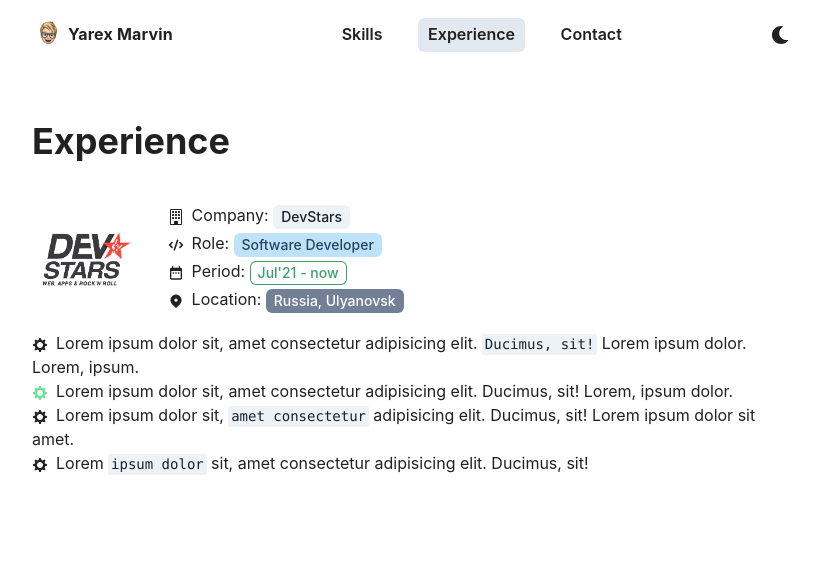
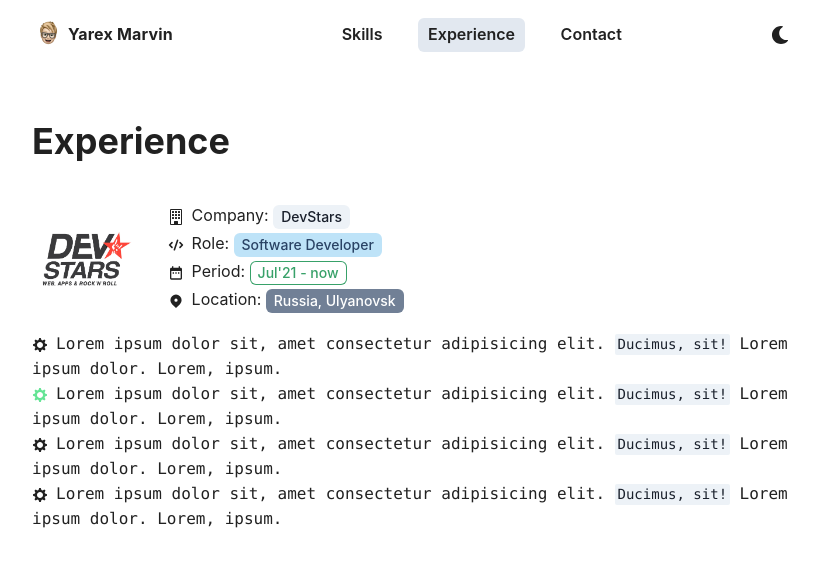
Before and after one commit to yarexmarvin/portfolio, a React (Create React App) app: page /#/experience in a window 1280 px wide. Shown: the top 566 px of the page, without its empty margins (224-1042 px from the left). Built offline with nearby package versions, Linux system fonts and the light colour scheme.

Commit message:
designing textes

```diff
--- a/src/App.css
+++ b/src/App.css
@@ -125,8 +125,11 @@
 .Skills__Environiment .chakra-kbd {
   margin: 5px 3px;
 }
+.Skills-Wrapper-Inner{
+    margin-right: 10px;
+}
 .Skills__Img {
-  margin: 3vh auto 0;
+  margin: 0 auto;
 }
 .Skills-Wrapper {
   display: flex;
--- a/src/App.tsx
+++ b/src/App.tsx
@@ -26,9 +26,9 @@ export const App = () => {
 
   return (
     <ChakraProvider theme={theme}>
-    <HashRouter basename={process.env.PUBLIC_URL}>
+    <HashRouter >
     <Routes>
-      <Route path='/' element={<Navigation />}>
+      <Route path='' element={<Navigation />}>
         <Route index element={<Main />} />
         <Route path='skills' element={<Skills />} />
         <Route path='experience' element={<Experience />} />
--- a/src/components/Experience.tsx
+++ b/src/components/Experience.tsx
@@ -1,5 +1,5 @@
 import {
-    Code,
+  Code,
   Heading,
   Image,
   Link,
@@ -7,6 +7,7 @@ import {
   ListIcon,
   ListItem,
   Tag,
+  Text,
 } from "@chakra-ui/react";
 import { FC } from "react";
 import devstars from "../assets/img/devstars.jpeg";
@@ -59,21 +60,33 @@ const Experience: FC = () => {
         </div>
         <div className="Experience__Text">
           <List>
-          <ListItem>
+            <ListItem>
               <ListIcon as={GoGear} />
-              Lorem ipsum dolor sit, amet consectetur adipisicing elit. <Code>Ducimus, sit!</Code> Lorem ipsum dolor. Lorem, ipsum.
+              <Text as="kbd">
+                Lorem ipsum dolor sit, amet consectetur adipisicing elit.{" "}
+                <Code>Ducimus, sit!</Code> Lorem ipsum dolor. Lorem, ipsum.
+              </Text>
             </ListItem>
             <ListItem>
               <ListIcon color="whatsapp.300" as={GoGear} />
-              Lorem ipsum dolor sit, amet consectetur adipisicing elit. Ducimus, sit! Lorem, ipsum dolor.
+              <Text as="kbd">
+                Lorem ipsum dolor sit, amet consectetur adipisicing elit.{" "}
+                <Code>Ducimus, sit!</Code> Lorem ipsum dolor. Lorem, ipsum.
+              </Text>
             </ListItem>
             <ListItem>
               <ListIcon as={GoGear} />
-              Lorem ipsum dolor sit, <Code> amet consectetur </Code>  adipisicing elit. Ducimus, sit! Lorem ipsum dolor sit amet.
+              <Text as="kbd">
+                Lorem ipsum dolor sit, amet consectetur adipisicing elit.{" "}
+                <Code>Ducimus, sit!</Code> Lorem ipsum dolor. Lorem, ipsum.
+              </Text>
             </ListItem>
             <ListItem>
               <ListIcon as={GoGear} />
-              Lorem <Code>ipsum dolor </Code> sit, amet consectetur adipisicing elit. Ducimus, sit!
+              <Text as="kbd">
+                Lorem ipsum dolor sit, amet consectetur adipisicing elit.{" "}
+                <Code>Ducimus, sit!</Code> Lorem ipsum dolor. Lorem, ipsum.
+              </Text>
             </ListItem>
           </List>
         </div>
--- a/src/components/Main.tsx
+++ b/src/components/Main.tsx
@@ -97,7 +97,7 @@ const Main: FC = () => {
 
       <div className="Summary">
           <Heading size='lg' className="Summary__Heading">Summary</Heading>
-          <Text className="Summary__Text">Lorem ipsum dolor sit amet consectetur, adipisicing elit. Omnis amet corporis tenetur dolore nostrum voluptatum ex porro voluptatibus, molestias repellendus suscipit eius deserunt cum natus optio doloremque, reprehenderit voluptate deleniti laudantium in itaque. Non dolor obcaecati nostrum sunt possimus tempora nihil aliquid officiis tenetur laudantium dolore cum et, quas quisquam sit cupiditate similique aspernatur consequuntur excepturi hic pariatur.</Text>
+          <Text as="kbd" className="Summary__Text">Lorem ipsum dolor sit amet consectetur, adipisicing elit. Omnis amet corporis tenetur dolore nostrum voluptatum ex porro voluptatibus, molestias repellendus suscipit eius deserunt cum natus optio doloremque, reprehenderit voluptate deleniti laudantium in itaque. Non dolor obcaecati nostrum sunt possimus tempora nihil aliquid officiis tenetur laudantium dolore cum et, quas quisquam sit cupiditate similique aspernatur consequuntur excepturi hic pariatur.</Text>
       </div>
 
       <div className="Download-Btns">
--- a/src/components/Skills.tsx
+++ b/src/components/Skills.tsx
@@ -55,8 +55,8 @@ const Skills: FC = () => {
     <div className="Page-Wrapper Wrapper-Inner">
       <div className="Skills-Wrapper">
         <div className="Skills-Wrapper-Inner">
-          <Heading>I am a Frontend Developer: </Heading>
-          <Text className="Skills__Text">
+          <Heading>I am a Frontend&nbsp;Developer: </Heading>
+          <Text as="kbd" className="Skills__Text">
             I turn ideas and layouts into websites web applications, embodying
             them into interactive <Kbd>User</Kbd> + <Kbd>Interfaces</Kbd>{" "}
             connected to the server.
@@ -88,7 +88,7 @@ const Skills: FC = () => {
       </div>
 
       <Heading className="Skills__Heading" size="lg">
-        Technologies:
+        What I use:
       </Heading>
       <div className="Skills">
         <List className="Skills__List">
```
